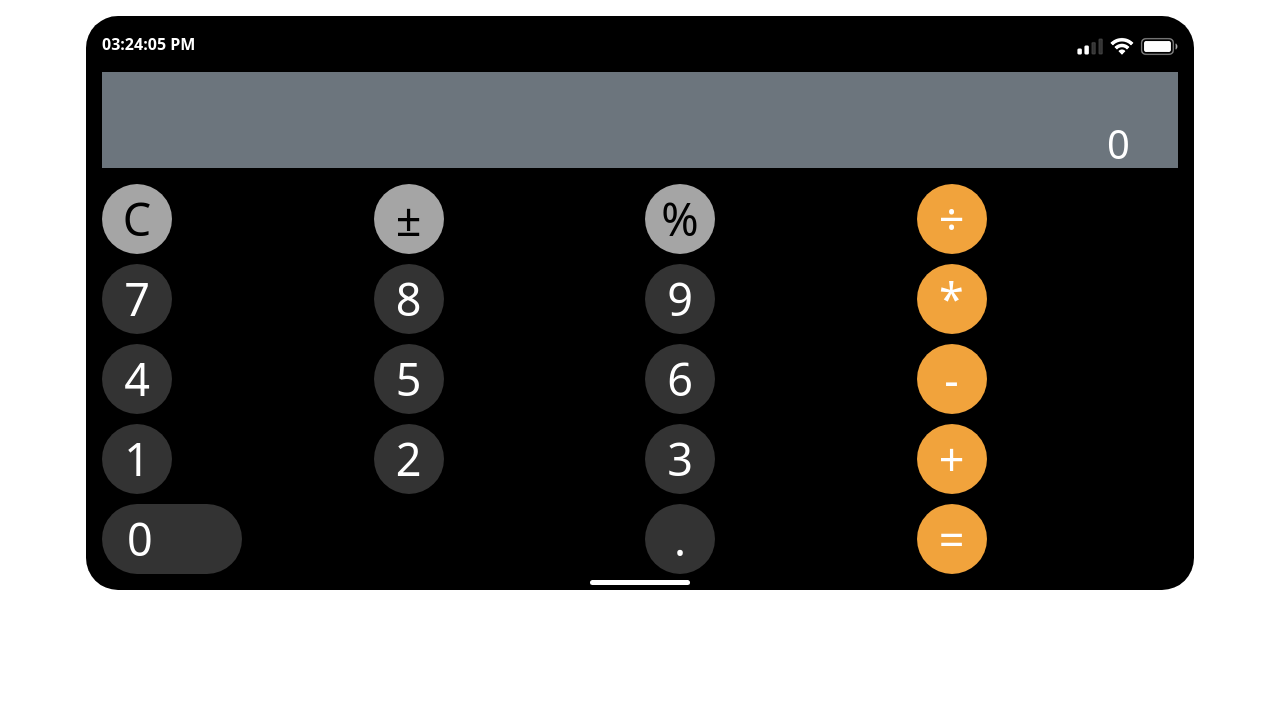
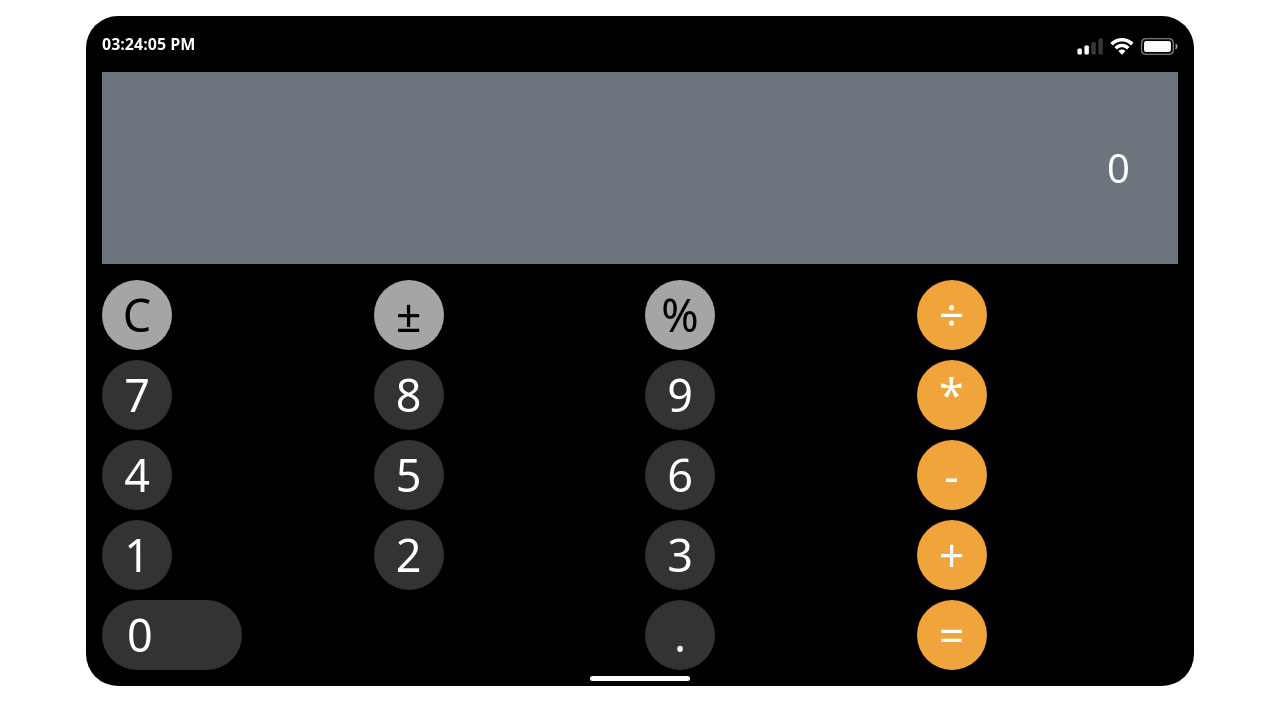
Before and after one commit to SaroHenyo/calculator, a plain HTML site: page index.html in a window 1280 px wide. Drawn offline with nearby package versions, Linux system fonts and the light colour scheme.

Commit message:
edit display

```diff
--- a/index.html
+++ b/index.html
@@ -20,15 +20,15 @@
                         </div>
                 </div>
                 <div class="col-12 my-3">
-                    <div class="bg-secondary p-5 text-white">
-                        <h1 id="display" class="float-end">0</h1>
+                    <div class="bg-secondary p-5">
+                        <h1 id="display" class="fs-1 my-4 text-end text-white"">0</h1>
                     </div>
                 </div>
                 <div class="buttons-container">
                     <div class="button function" id="clearMemoryButton">C</div>
                     <div class="button function" onclick="switchSign()">±</div>
                     <div class="button function" onclick="switchToPercent()">%</div>
-                    <div class="button operator" onclick="clickOperation('÷')">÷</div>
+                    <div class="button operator" onclick="clickOperation('/')">÷</div>
                     <div class="button" onclick="clickNumber(7)">7</div>
                     <div class="button" onclick="clickNumber(8)">8</div>
                     <div class="button" onclick="clickNumber(9)">9</div>
```
